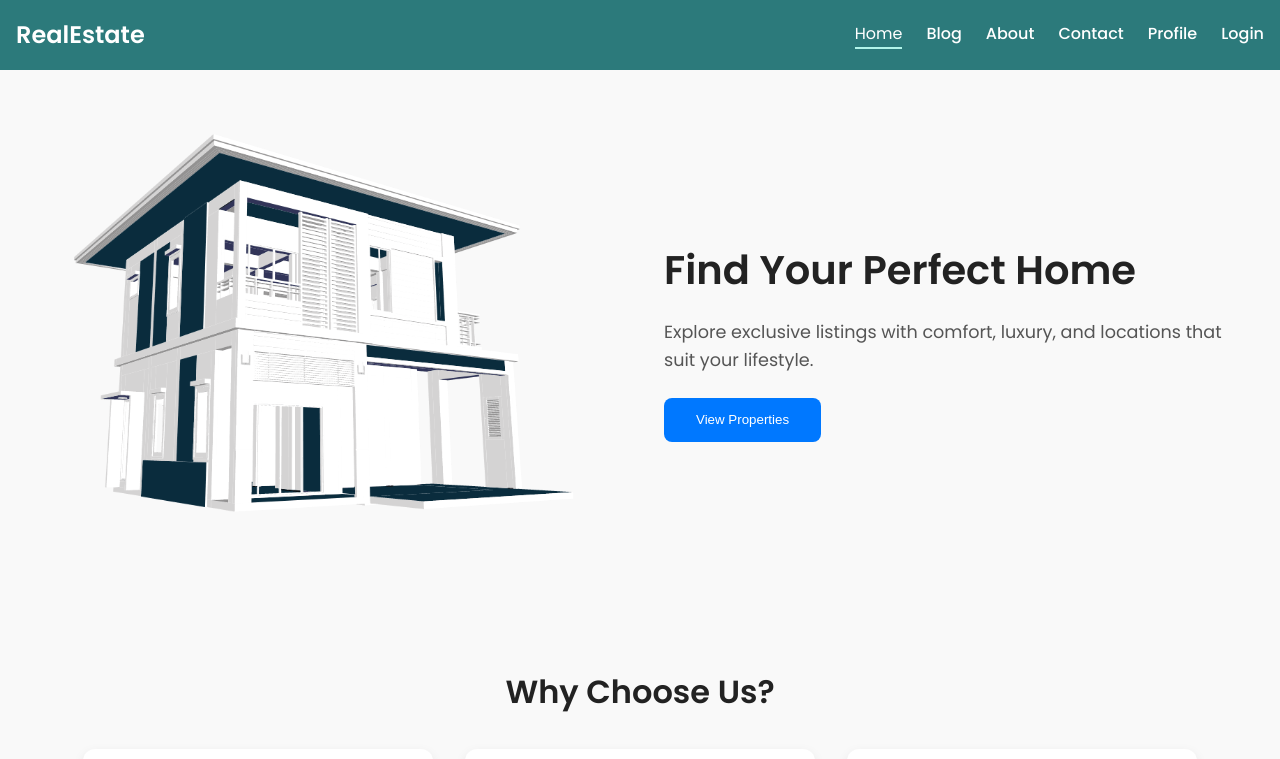
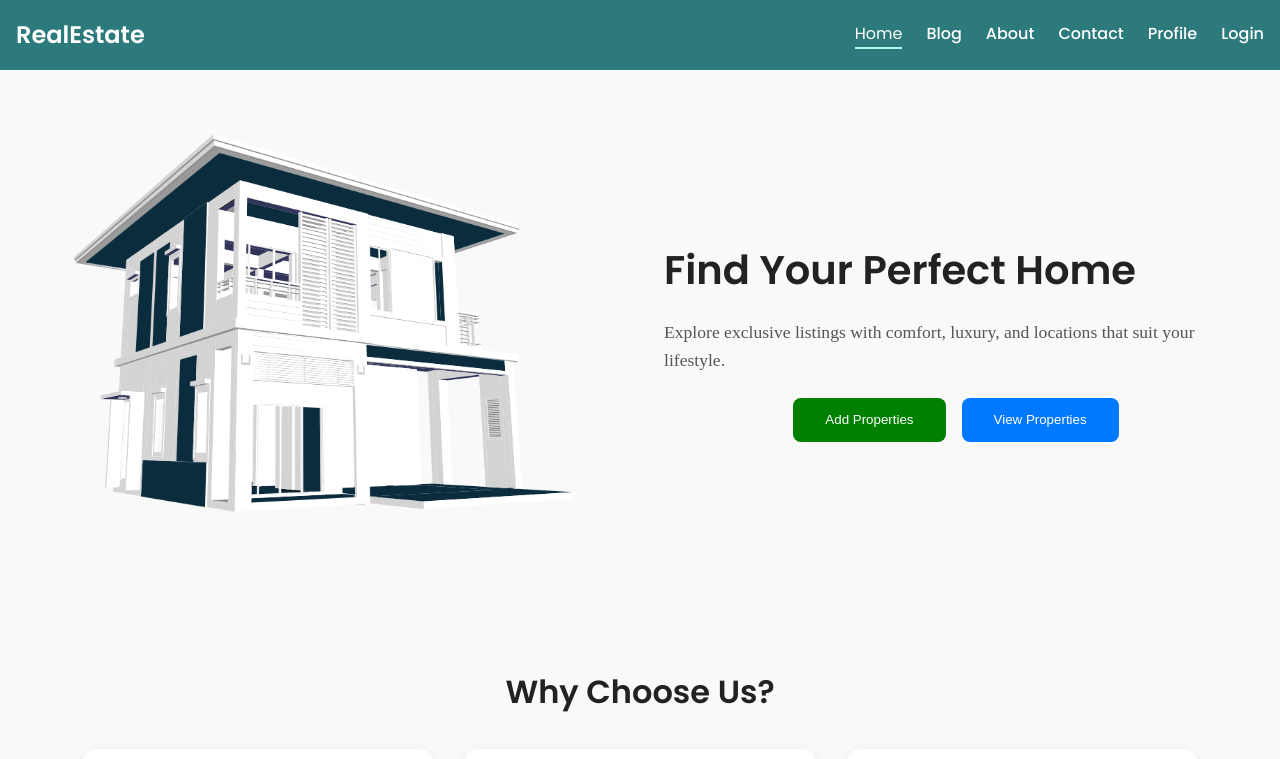
Before and after one commit to renugopal-respo/Real-estate-management-system, a React (Vite) app: page / in a window 1280 px wide. Shown: the top 759 px of the page. Built offline with nearby package versions, Linux system fonts and the light colour scheme.

Commit message:
Debugg blog page

```diff
--- a/src/ApiService/axios.js
+++ b/src/ApiService/axios.js
@@ -39,7 +39,7 @@ export const propertyapi = axios.create({
 });
 userapi.interceptors.request.use(async (config) => {
   let token = localStorage.getItem("token");
-
+  console.log("call for refersh token");
   if (isTokenExpired(token)) {
     try {
       const res = await axios.post(
--- a/src/App.jsx
+++ b/src/App.jsx
@@ -6,7 +6,7 @@ import AdminRoutes from "./Routes/AdminRoutes";
 import ProtectedRoute from "./Components/ProtectedRoutes/ProtectedRoute";
 import RegisterForm from "./Components/Register/RegisterForm";
 import LoginForm from "./Components/Form/LoginForm";
-
+import "./ApiService/axios.js";
 function App() {
   return (
     <BrowserRouter>
@@ -16,8 +16,8 @@ function App() {
 
         {  AdminRoutes()}
 
-        <Route path="/registerform" element={<RegisterForm />} />
-        <Route path="/loginform" element={<LoginForm />} />
+       {/* <Route path="/registerform" element={<RegisterForm />} />
+        <Route path="/loginform" element={<LoginForm />} />*/}
       </Routes>
     </BrowserRouter>
   );
--- a/src/Components/Form/LoginForm.jsx
+++ b/src/Components/Form/LoginForm.jsx
@@ -2,8 +2,9 @@ import React, { useState } from "react";
 import { Link, useNavigate } from "react-router-dom";
 import styles from "./form.module.css";
 import axios from "axios";
-import { setToken, getToken } from "../../utils/Token";
+import { setToken, getToken, getDecodedToken } from "../../utils/Token.js";
 import {FaEye,FaEyeSlash} from 'react-icons/fa';
+
 const LoginForm = () => {
   const [credentials, setCredentials] = useState({
     email: "",
@@ -40,7 +41,15 @@ const LoginForm = () => {
       });
 
       setToken(res.data.token);
-      navigate("/");
+      const decodedToken=getDecodedToken();
+      const {user_role}=decodedToken;
+
+      if(user_role==='admin'){
+         navigate('/admin');
+      }
+      else{
+        navigate('/')
+      }
     } catch (error) {
       console.log("axios error", error.response);
       if (error.response && error.response.data) {
@@ -93,7 +102,7 @@ const LoginForm = () => {
           <p>
             Don’t have an account?{" "}
             <span>
-              <Link to="/RegisterForm">Register</Link>
+              <Link to="/registerform">Register</Link>
             </span>
           </p>
         </div>
--- a/src/Components/Hero/Hero.jsx
+++ b/src/Components/Hero/Hero.jsx
@@ -1,8 +1,9 @@
 import React from "react";
 import styles from "./Hero.module.css";
 import heroImg from "../../assets/hero-banner.png";
-
+import { Navigate,useNavigate } from "react-router-dom";
 const Hero = () => {
+  const navigate=useNavigate();
   return (
     <section className={styles.hero}>
       <div className={styles.heroImage}>
@@ -14,7 +15,20 @@ const Hero = () => {
         <p>
           Explore exclusive listings with comfort, luxury, and locations that suit your lifestyle.
         </p>
-        <button className={styles.heroBtn}>View Properties</button>
+        <div className={styles.buttoncontainer}>
+
+            <button className={styles.heroBtnForAddProperty}
+          onClick={()=>navigate('/contactformforaddproperty')}>
+          Add Properties
+        </button>
+
+         <button className={styles.heroBtn}
+        onClick={()=>navigate('/blog')}>
+          View Properties
+          </button>
+        </div>
+
+
       </div>
     </section>
   );
--- a/src/Components/Hero/Hero.module.css
+++ b/src/Components/Hero/Hero.module.css
@@ -7,7 +7,7 @@
   background-color: #f9f9f9;
 }
 
-/* 🖼️ Left side image */
+
 .heroImage {
   flex: 1;
   display: flex;
@@ -22,7 +22,7 @@
   object-fit: cover;
 }
 
-/* 📝 Right side content */
+
 .heroContent {
   flex: 1;
   text-align: left;
@@ -40,6 +40,13 @@
   color: #555;
   line-height: 1.6;
   margin-bottom: 1.5rem;
+  font-family: "poopins";
+}
+
+.buttoncontainer{
+  display: flex;
+  gap: 1rem;
+  justify-content: center;
 }
 
 .heroBtn {
@@ -51,12 +58,23 @@
   cursor: pointer;
   transition: background 0.3s ease;
 }
-
+.heroBtnForAddProperty{
+  background-color: green;
+  color: white;
+  border: none;
+  padding: 0.9rem 2rem;
+  border-radius: 8px;
+  cursor: pointer;
+  transition: background 0.3s ease;
+}
+.heroBtnForAddProperty:hover{
+  background-color: #222;
+  color: #f9f9f9;
+}
 .heroBtn:hover {
   background-color: #005fcc;
 }
 
-/* 📱 Responsive layout */
 @media (max-width: 900px) {
   .hero {
     flex-direction: column;
--- a/src/Pages/Blog/Blog.jsx
+++ b/src/Pages/Blog/Blog.jsx
@@ -7,14 +7,15 @@ import { addProperties, addToFavorites, deleteProperties,removeAllFavorites } fr
 import InitialCard from "../../Components/Cardgroup/InitialCard/InitialCard";
 import LoadingCard from '../../Components/LoadingCard/LoadingCard'
 import AlertCard from '../../Components/AlertCard/AlertCard'
+import { Navigate } from "react-router-dom";
 const Blog = () => {
   const [filtered, setFiltered] = useState({});
   const [page, setPage] = useState(1);
-  const [limit] = useState(6); // per-page count
+  const [limit] = useState(6);
   const [totalPages, setTotalPages] = useState(3);
   const[lodaing,setLoading]=useState(false);
   const[error,setError]=useState(false);
-  let errorMessage;
+  const [errorMessage,setErrorMessage]=useState("");
   let status='';
   let type='';
   const dispatch = useDispatch();
@@ -50,7 +51,7 @@ const Blog = () => {
       },
        headers:
         { authorization: `Bearer ${localStorage.getItem("token")}` },
-
+          withCredentials:true
     });
    console.log(res?.data?.properties);
    const flatProperties = res?.data?.properties.map(item=>item);
@@ -63,7 +64,16 @@ const Blog = () => {
     } catch (error) {
        console.log(error);
        setError(true);
-       errorMessage=error?.response?.data?.message;
+
+       const{message,status}=error?.response?.data;
+       if(status===401){
+         setErrorMessage(message);
+
+        // setTimeout(()=>{
+          // return <Navigate to='/loginform'/>
+         //},5000);
+       }
+       console.log(error.response);
     }
     finally{
       setLoading(false);
@@ -71,7 +81,7 @@ const Blog = () => {
   }
   const handleFilterChange = (filterData) => {
     setFiltered(filterData);
-    setPage(1);
+    fetchProperties();
     console.log("Received filter data:", filterData);
 
   };
@@ -98,7 +108,7 @@ const Blog = () => {
 
       <main className={styles.main}>
         <InitialCard />
-        <InitialCard />
+
 
       </main>
 
--- a/src/Routes/UserRoutes.jsx
+++ b/src/Routes/UserRoutes.jsx
@@ -10,7 +10,8 @@ import Contact from "../Pages/Contact/Contact";
 import ContactForm from "../Components/ContactFormForAddProperty/ContactForm";
 import UserProfile from "../Pages/Profile/UserProfile";
 import DetailViewCard from "../Components/Cardgroup/DetailViewCard/DetailViewCard";
-
+import LoginForm from "../Components/Form/LoginForm";
+import RegisterForm from "../Components/Register/RegisterForm";
 const UserRoutes = () => {
   return (
     <Route element={<UserLayout />}>
@@ -42,6 +43,13 @@ const UserRoutes = () => {
       path="/contactformforaddproperty"
       element={<ContactForm/>}
       />
+      <Route
+      path="/loginform"
+      element={<LoginForm/>}
+      />
+      <Route path="/registerform"
+      element={<RegisterForm/>}
+      />
     </Route>
   );
 };
--- a/src/TestComponents.jsx
+++ b/src/TestComponents.jsx
@@ -2,9 +2,10 @@ import AlertCard from './Components/AlertCard/AlertCard'
 import React from 'react'
 import ManagementSideLoginForm from './AdminComponents/ManagementSideLoginForm/ManagementSideLoginForm'
 import PropertyFilterGroup from './Components/FilterConTest/FilterContainerTest'
+import Hero from './Components/Hero/Hero'
 const TestComponents = () => {
   return (
-    <div><PropertyFilterGroup/></div>
+    <div><Hero/></div>
   )
 }
 
```
Also changed, not shown: src/Pages/Home/Home.jsx (+4 -3 lines).
